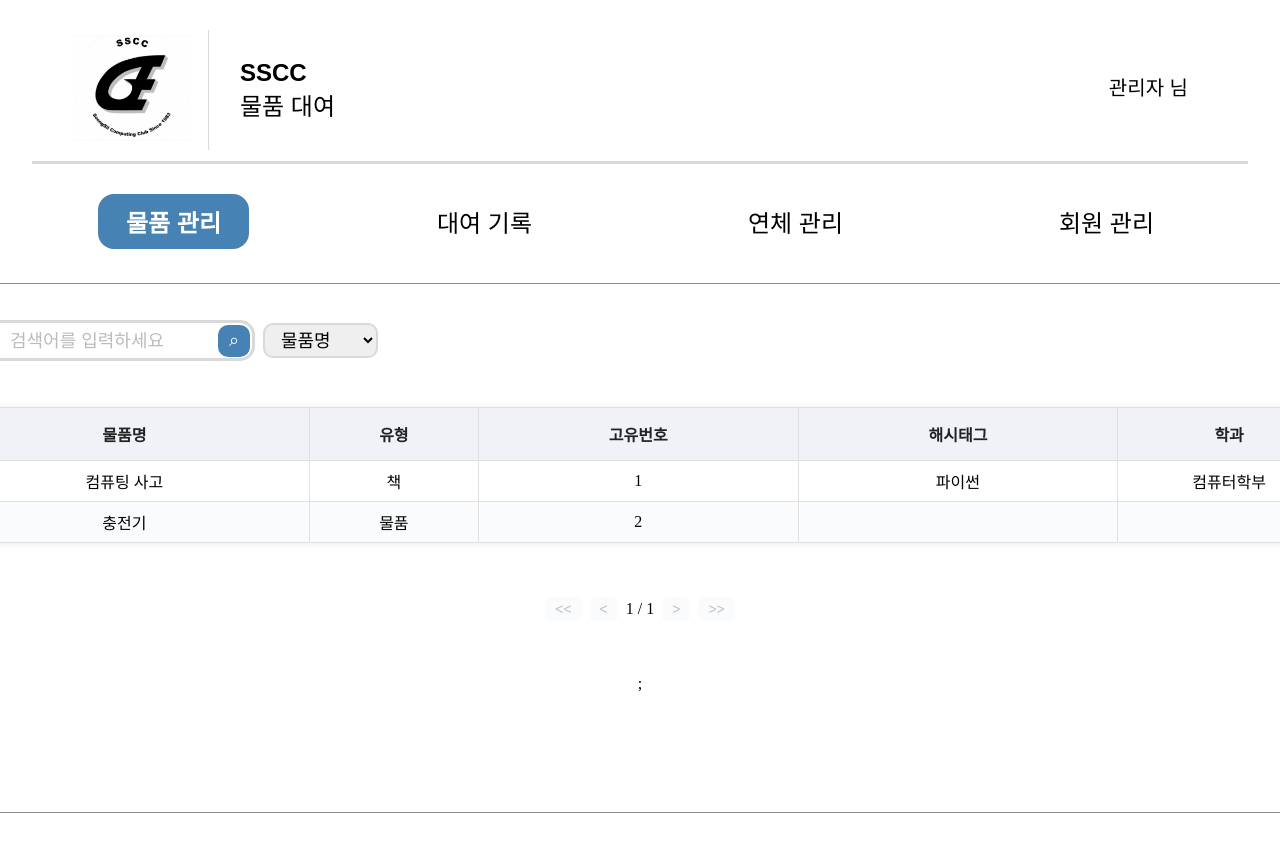
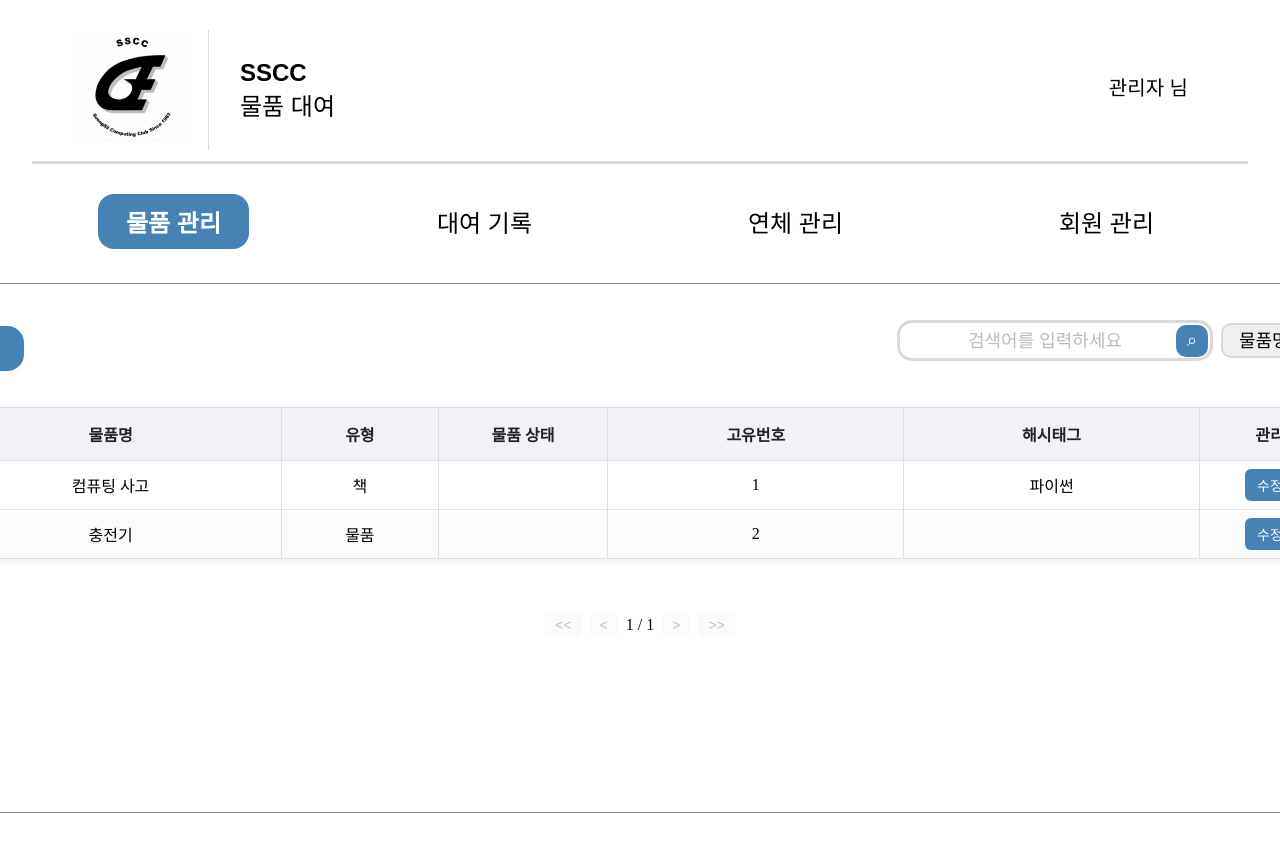
Before and after one commit to SSCC-Library/SSCCtal-FE.WEB, a React (Vite) app: page /items in a window 1280 px wide. Shown: the top 852 px of the page. Built offline with nearby package versions, Linux system fonts and the light colour scheme; a web font is replaced by a local one.

Commit message:
refactor: 물품 관리 페이지 피드백 반영 (#5) -  물품 추가 버튼/기능 - 물품 상태 표시 컬럼 추가 - 수정 버튼 추가 - 학과 해시태그 → 해시태그로 통합 및 UI 정비

```diff
--- a/src/pages/Item/item.css
+++ b/src/pages/Item/item.css
@@ -5,9 +5,41 @@
 	gap: 30px;
 }
 
-.search-bar-outer {
+.item-bar-outer {
 	width: 100%;
 	display: flex;
 	justify-content: flex-end;
 	align-items: center;
 }
+
+.item-modal-title {
+	font-weight: 700;
+	font-size: 1.15em;
+	margin-bottom: 1em;
+}
+
+.item-modal-info {
+	display: flex;
+	flex-direction: column;
+	gap: 0.6em;
+	padding: 0.5em 0 1em 0;
+}
+
+.item-modal-row {
+	display: flex;
+	gap: 0.5em;
+	align-items: flex-start;
+}
+
+.item-key {
+	color: #4682b4;
+	font-weight: 600;
+	min-width: 6em;
+	text-align: right;
+}
+
+.item-value {
+	margin-left: 0.6em;
+	word-break: break-all;
+	flex: 1;
+}
--- a/src/pages/Item/item_page.jsx
+++ b/src/pages/Item/item_page.jsx
@@ -2,13 +2,25 @@ import React, { useMemo, useState } from 'react';
 import { createColumnHelper } from '@tanstack/react-table';
 import SearchBar from '../../components/search_bar';
 import Table from '@/components/table';
+import AlertModal from '../../components/alert_modal';
+import Button from '../../components/button';
+import EditForm from '../../components/edif_form';
 import './item.css';
 
 const columnHelper = createColumnHelper();
 
 function ItemPage() {
-	const [search_type, set_search_type] = useState(''); // 검색 기준(기본: 물품명)
-	const [search_text, set_search_text] = useState(''); // 검색어
+	const [search_type, set_search_type] = useState('');
+	const [search_text, set_search_text] = useState('');
+	const [edit_modal, set_edit_modal] = useState({ open: false, user: null });
+	const [selected_row, set_selected_row] = useState(null);
+
+	const handle_edit = (user) => set_edit_modal({ open: true, user });
+	const handle_save = (form) => {
+		// 저장 로직 (상태 갱신 or API 호출)
+		set_edit_modal({ open: false, user: null });
+	};
+	const handle_cancel = () => set_edit_modal({ open: false, user: null });
 
 	const columns = useMemo(
 		() => [
@@ -22,6 +34,12 @@ function ItemPage() {
 					style: { padding: '8px 10px', minWidth: 60, maxWidth: 80, textAlign: 'center' },
 				},
 			}),
+			columnHelper.accessor('status', {
+				header: '물품 상태',
+				meta: {
+					style: { padding: '8px 10px', minWidth: 60, maxWidth: 80, textAlign: 'center' },
+				},
+			}),
 			columnHelper.accessor('id', {
 				header: '고유번호',
 				meta: { style: { padding: '8px 16px', minWidth: 120, maxWidth: 250 } },
@@ -30,17 +48,23 @@ function ItemPage() {
 				header: '해시태그',
 				meta: { style: { padding: '8px 16px', minWidth: 120, maxWidth: 200 } },
 			}),
-			columnHelper.accessor('major', {
-				header: '학과',
-				meta: { style: { padding: '8px 16px', minWidth: 60, maxWidth: 120 } },
+			columnHelper.display({
+				id: 'adjust',
+				header: '관리',
+				cell: (info) => (
+					<button
+						onClick={(e) => {
+							e.stopPropagation();
+							handle_edit(info.row.original);
+						}}
+					>
+						수정
+					</button>
+				),
+				meta: {
+					style: { padding: '8px 6px', minWidth: 60, maxWidth: 80, textAlign: 'center' },
+				},
 			}),
-			//추후 물품 관리 기능 추가
-			// columnHelper.display({
-
-			// 	id: 'manage',
-			// 	header: '관리',
-			// 	cell: (info) => <button>수정</button>,
-			// }),
 		],
 		[]
 	);
@@ -57,11 +81,11 @@ function ItemPage() {
 			{
 				itemName: '컴퓨팅 사고',
 				type: '책',
+				state: '정상',
 				id: '1',
 				hashtag: '파이썬',
-				major: '컴퓨터학부',
 			},
-			{ itemName: '충전기', type: '물품', id: '2' },
+			{ itemName: '충전기', type: '물품', state: '정상', id: '2' },
 		],
 		[]
 	);
@@ -73,6 +97,7 @@ function ItemPage() {
 	return (
 		<div className="item-container">
 			<div className="search-bar-outer">
+				<Button onClick={() => handle_edit({})}>추가</Button>
 				<SearchBar
 					filter_options={column_options}
 					search_type={search_type}
@@ -82,7 +107,37 @@ function ItemPage() {
 					on_search={handle_search}
 				/>
 			</div>
-			<Table columns={columns} data={data} />;
+			<Table columns={columns} data={data} onRowClick={set_selected_row} />
+			{edit_modal.open && (
+				<AlertModal on_close={handle_cancel}>
+					<EditForm
+						initial_data={edit_modal.user}
+						fields={column_options}
+						on_save={handle_save}
+						on_cancel={handle_cancel}
+					/>
+				</AlertModal>
+			)}
+			{selected_row && (
+				<AlertModal on_close={() => set_selected_row(null)}>
+					<div className="rental-modal-title">대여 상세 정보</div>
+					<div className="rental-modal-info">
+						{Object.entries(selected_row).map(([key, value]) => (
+							<div key={key} className="rental-modal-row">
+								<span className="rental-key">{key}:</span>
+								<span className="rental-value">{value}</span>
+							</div>
+						))}
+					</div>
+					<Button
+						onClick={() => set_selected_row(null)}
+						class_name="mini-button"
+						style={{ marginTop: '1.5em' }}
+					>
+						닫기
+					</Button>
+				</AlertModal>
+			)}
 		</div>
 	);
 }
```
